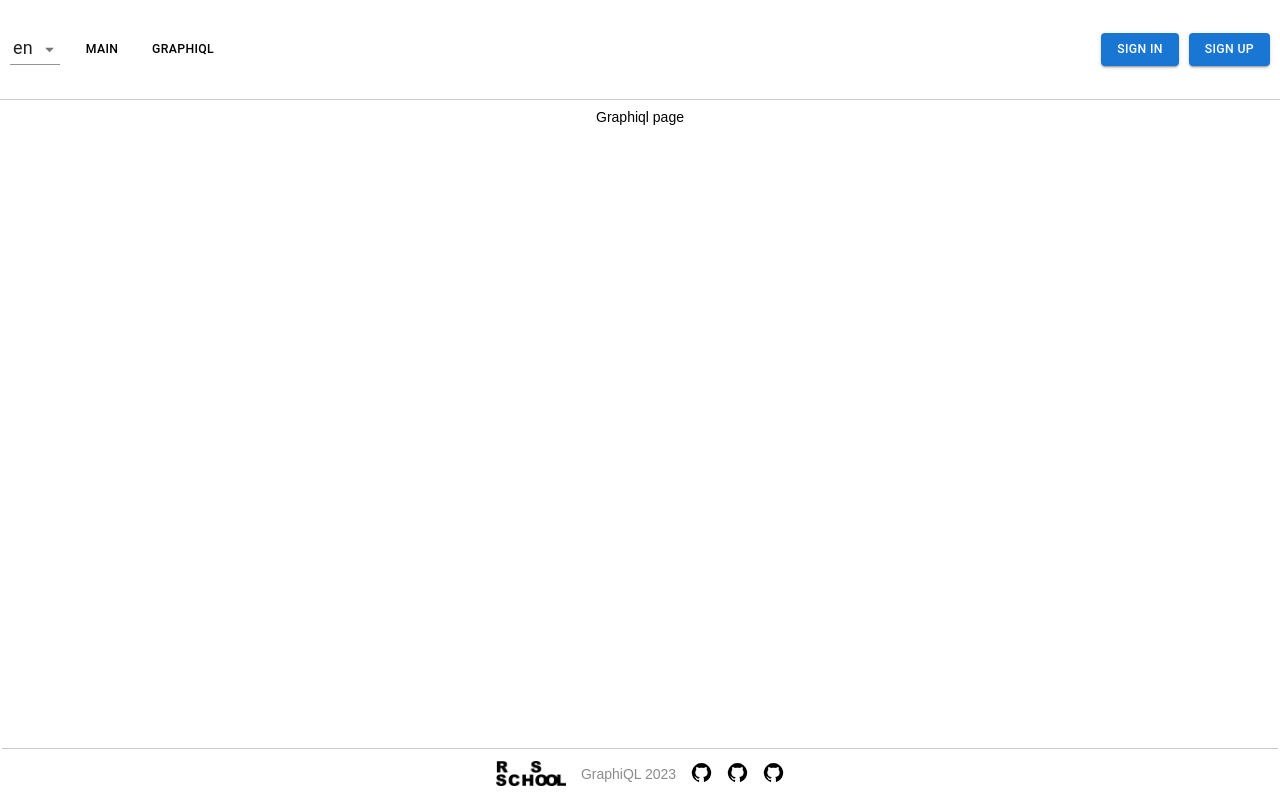
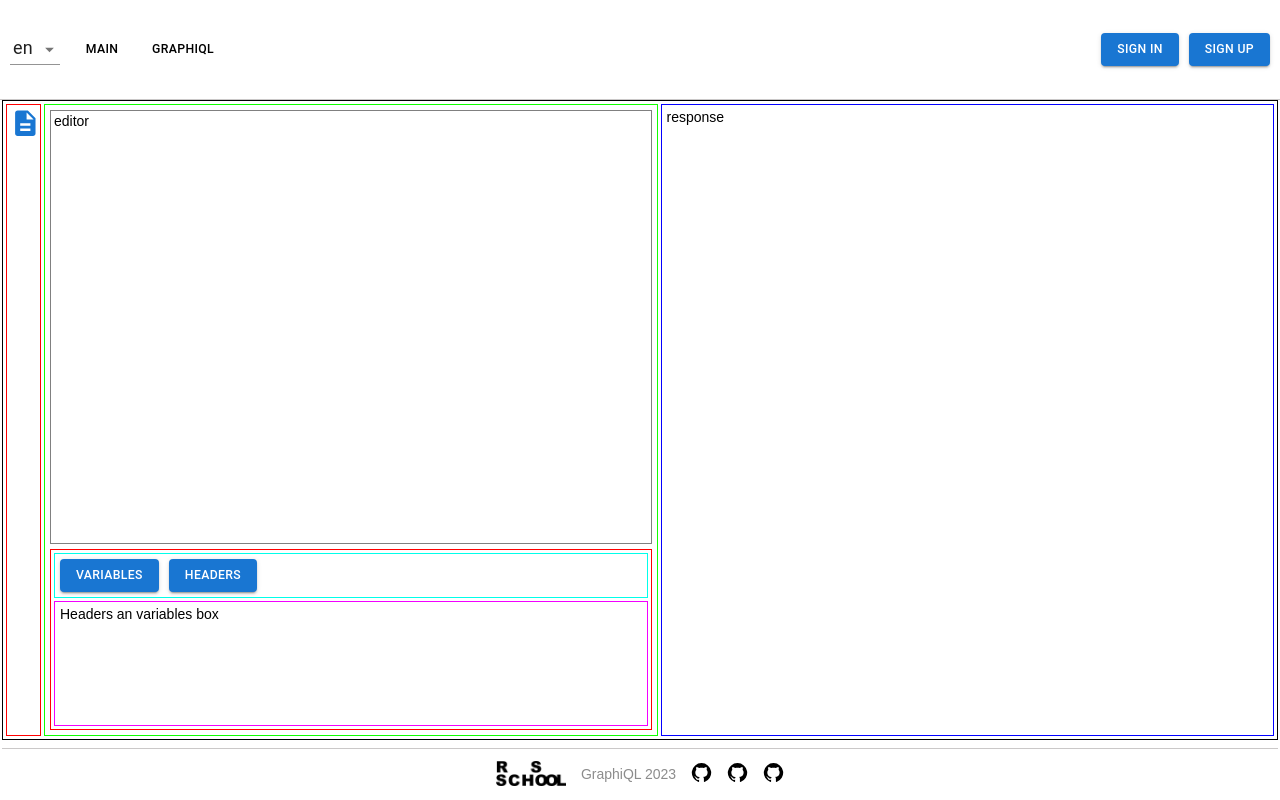
Before and after one commit to olegpl1993/graphiql, a React (Vite) app: page /#/graphiql in a window 1280 px wide. Built offline with nearby package versions, Linux system fonts and the light colour scheme.

Commit message:
feat: editor layout

```diff
--- a/src/pages/Graphiql/Graphiql.scss
+++ b/src/pages/Graphiql/Graphiql.scss
@@ -1,8 +1,113 @@
 .graphiql {
   display: flex;
-  flex-direction: column;
+  flex-direction: row;
   align-items: flex-start;
   justify-content: center;
-  gap: 10px;
-  padding: 10px;
+  gap: 3px;
+  padding: 3px;
+  height: calc(100vh - 160px);
+  width: 100%;
+  border: 1px solid black;
+
+  @media (max-width: 1023px) {
+    flex-direction: column;
+  }
+
+  .docs {
+    border: 1px solid rgb(255, 0, 0);
+    height: 100%;
+    width: 33px;
+    padding: 3px;
+    padding-right: 30px;
+    position: relative;
+    transition: all 0.2s ease;
+    @media (max-width: 1023px) {
+      height: 70px;
+      width: 100%;
+    }
+    &._open {
+      width: 500px;
+      @media (max-width: 1023px) {
+        height: 200px;
+        width: 100%;
+      }
+    }
+
+    &_openBtn {
+      height: 30px;
+      width: 30px;
+      display: flex;
+      align-items: center;
+      justify-content: center;
+      position: absolute;
+      right: 0px;
+      font-size: 20px;
+      font-weight: 700;
+    }
+
+    &_text {
+      border: 1px solid black;
+      height: 100%;
+      width: 100%;
+      display: flex;
+      transform: scale(0, 1);
+      padding: 3px;
+      overflow: auto;
+      flex-direction: column;
+      gap: 3px;
+      transition: all 0.2s ease;
+      &._open {
+        transform: scale(1, 1);
+      }
+    }
+  }
+
+  .editor {
+    border: 1px solid rgb(17, 255, 0);
+    height: 100%;
+    width: 100%;
+    padding: 5px;
+    display: flex;
+    flex-direction: column;
+    gap: 5px;
+
+    .request {
+      width: 100%;
+      height: 100%;
+      border: 1px solid gray;
+      padding: 3px;
+      display: flex;
+      flex-direction: column;
+      gap: 3px;
+    }
+
+    .subquest {
+      border: 1px solid red;
+      width: 100%;
+      min-height: 100px;
+      padding: 3px;
+      display: flex;
+      flex-direction: column;
+      gap: 3px;
+
+      &_btnRow {
+        border: 1px solid rgb(0, 255, 234);
+        padding: 5px;
+        display: flex;
+        gap: 10px;
+      }
+      &_box {
+        border: 1px solid rgb(242, 0, 255);
+        height: 200px;
+        padding: 5px;
+      }
+    }
+  }
+
+  .response {
+    border: 1px solid rgb(4, 0, 255);
+    height: 100%;
+    width: 100%;
+    padding: 5px;
+  }
 }
--- a/src/pages/Graphiql/Graphiql.tsx
+++ b/src/pages/Graphiql/Graphiql.tsx
@@ -1,8 +1,85 @@
+import { Button, IconButton } from '@mui/material';
 import './Graphiql.scss';
-import React from 'react';
+import React, { useState } from 'react';
+import DescriptionIcon from '@mui/icons-material/Description';
 
 function Graphiql() {
-  return <div className="graphiql">Graphiql page</div>;
+  const handleVariables = () => {
+    console.log('handleVariables');
+  };
+
+  const handleHeaders = () => {
+    console.log('handleHeaders');
+  };
+
+  const [isOpenDocs, setOpenDocs] = useState(false);
+  const handleOpenDocs = () => {
+    console.log('handleOpenDocs');
+    setOpenDocs(!isOpenDocs);
+  };
+
+  return (
+    <div className="graphiql">
+      <section className={isOpenDocs ? 'docs _open' : 'docs'}>
+        <div className="docs_openBtn">
+          <IconButton onClick={handleOpenDocs}>
+            <DescriptionIcon fontSize="large" color="primary" />
+          </IconButton>
+        </div>
+        <div className={isOpenDocs ? 'docs_text _open' : 'docs_text'}>
+          <p>documentation</p>
+          <p>
+            Lorem ipsum dolor sit amet, consectetur adipisicing elit. Iusto velit temporibus
+            incidunt totam molestiae ipsum, inventore magni. Maiores quos velit itaque dignissimos
+            rerum necessitatibus laboriosam! Totam laborum debitis assumenda vitae.
+          </p>
+          <p>
+            Lorem ipsum dolor sit amet consectetur adipisicing elit. Deleniti quos dolore inventore
+            mollitia impedit optio vero similique, dolorum pariatur reiciendis reprehenderit nisi
+            rem et porro consequatur aperiam, assumenda tempora! Iste harum quis vitae hic omnis,
+            consequatur consectetur blanditiis accusantium quisquam praesentium. Laboriosam animi
+            quaerat corporis dolores dignissimos aspernatur aperiam minima, voluptatibus alias
+            facere possimus quasi hic, quisquam ducimus, nam vel! Magni dolore hic tempore totam
+            eligendi est obcaecati nostrum. Explicabo omnis placeat non tenetur praesentium magni
+            facilis necessitatibus ab? Sapiente ipsa facilis tenetur animi illum! Delectus ipsam
+          </p>
+          <p>
+            Lorem ipsum dolor sit amet consectetur adipisicing elit. Voluptatibus aut debitis, illo
+            magni officiis, alias esse, incidunt laborum ratione consequatur exercitationem veniam
+            veritatis pariatur. Suscipit rem quis odio quisquam sunt.
+          </p>
+          <p>
+            Lorem ipsum dolor, sit amet consectetur adipisicing elit. Hic, exercitationem odit
+            deleniti explicabo enim pariatur vitae rerum aut possimus odio impedit magni minima
+            corrupti quidem repellendus dicta dolore delectus deserunt. Sequi id iste deleniti
+            exercitationem in ad recusandae dolore tempora earum aut ab quaerat deserunt esse
+            voluptates fugiat, pariatur itaque voluptatum natus. Sapiente eum iusto eaque officiis
+            nulla exercitationem qui numquam libero suscipit minus! Debitis dolores velit sequi
+            laboriosam beatae id, numquam cum eaque accusamus veritatis nihil blanditiis officia,
+            magnam tempora error ducimus suscipit neque provident corporis! Eos magni minima itaque
+            odit voluptatibus, possimus ab, nam nulla quibusdam, excepturi repudiandae numquam ipsam
+          </p>
+        </div>
+      </section>
+
+      <section className="editor">
+        <div className="request">editor </div>
+        <div className="subquest">
+          <div className="subquest_btnRow">
+            <Button variant="contained" onClick={handleVariables}>
+              Variables
+            </Button>
+            <Button variant="contained" onClick={handleHeaders}>
+              Headers
+            </Button>
+          </div>
+          <div className="subquest_box">Headers an variables box</div>
+        </div>
+      </section>
+
+      <section className="response">response</section>
+    </div>
+  );
 }
 
 export default Graphiql;
```
